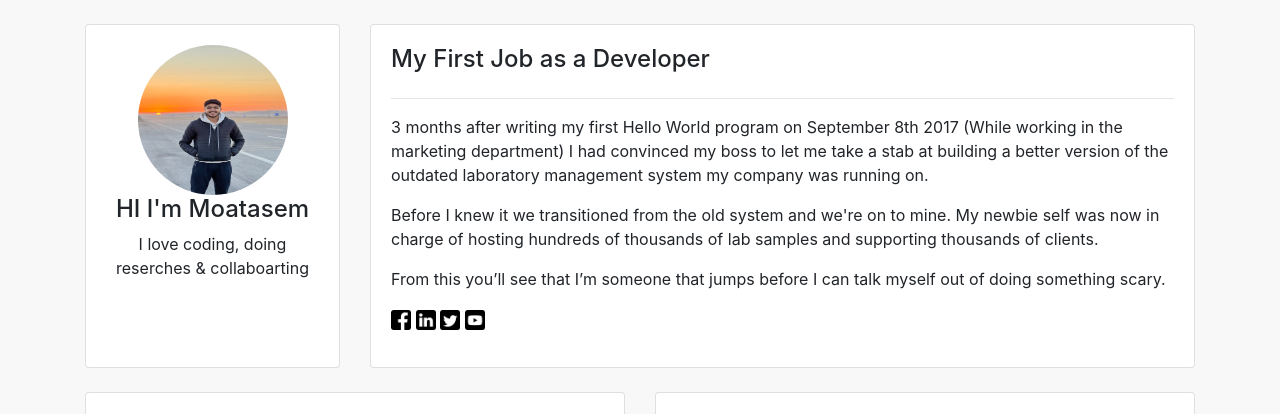
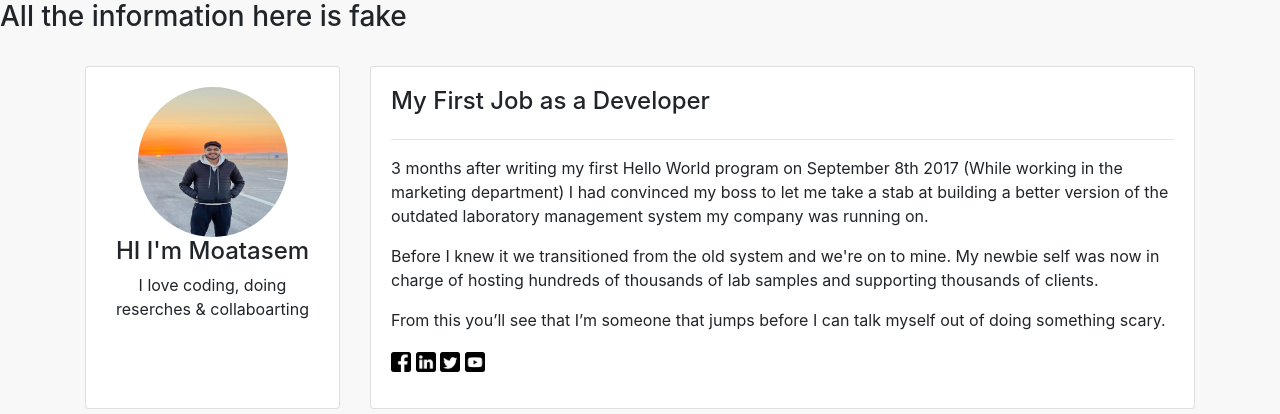
Before and after one commit to Mo3tasm52/ProfileTestSite, a Django app: page / in a window 1280 px wide. Shown: the top 414 px of the page. Run offline with Django 5.2, Linux system fonts and the light colour scheme.

Commit message:
Update home.html

```diff
--- a/base/templates/base/home.html
+++ b/base/templates/base/home.html
@@ -3,6 +3,7 @@
 
 <html>
 <head>
+    <h3>All the information here is fake</h3>
     <title>Moatasem Adel</title>
 
     <link href="{% static '/css/main.css' %}" rel="stylesheet" type="text/css" >
```
